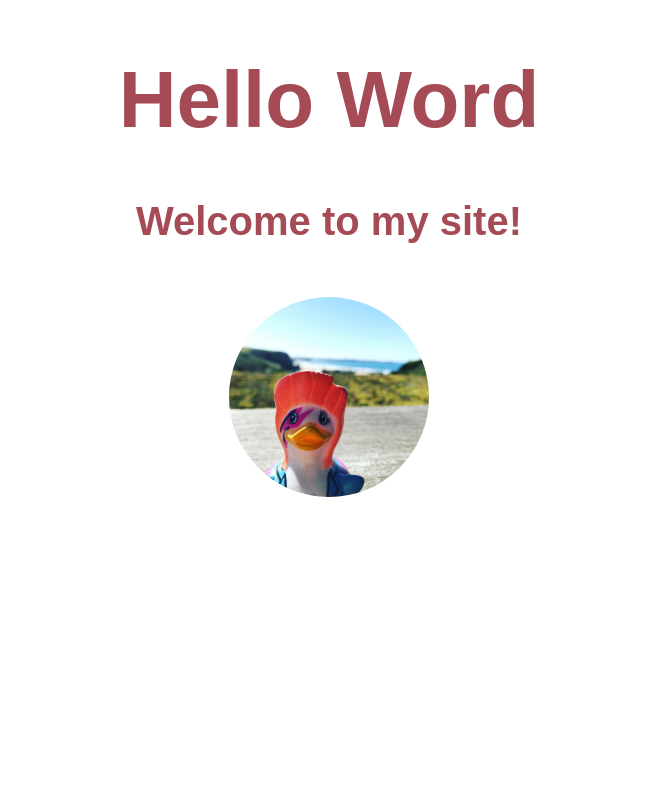
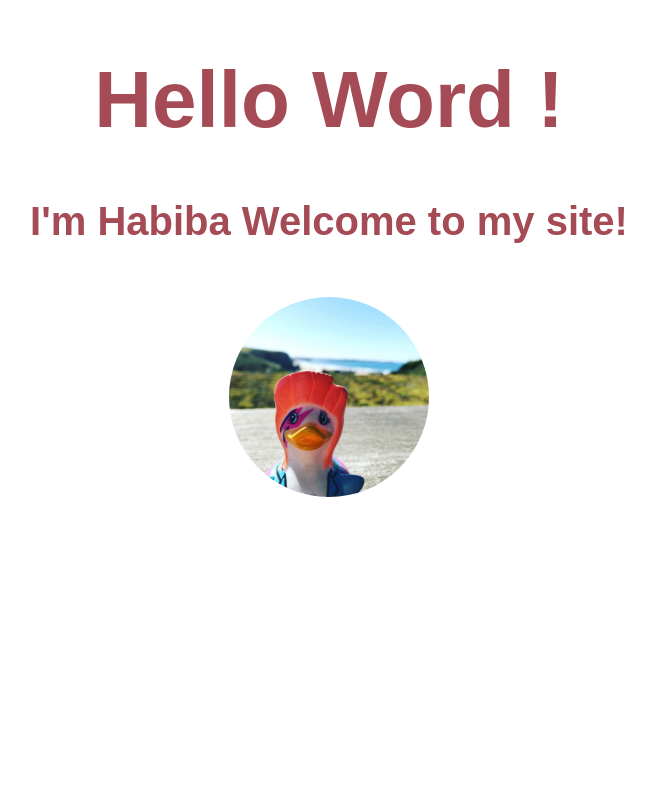
Before and after one commit to habibadiab/beginners-week-on, a plain HTML site: page index.html in a window 1280 px wide. Shown: the top 800 px of the page, without its empty margins (311-966 px from the left). Drawn offline with Linux system fonts and the light colour scheme.

Commit message:
Update index.html

```diff
--- a/index.html
+++ b/index.html
@@ -7,8 +7,8 @@
 
 <body>
   <div>
-<h1> Hello Word </h2>
-<h2> Welcome to my site!</h2>
+<h1> Hello Word !</h2>
+<h2> I'm Habiba Welcome to my site!</h2>
 <img src="duck.jpg" style="width:200px" alt=""><!-- image of a duck -->
 </div>
 
```
